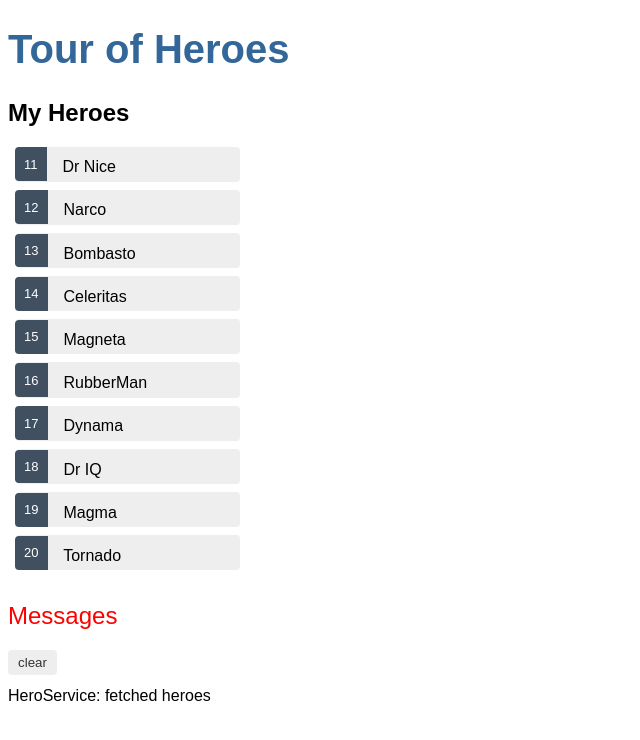
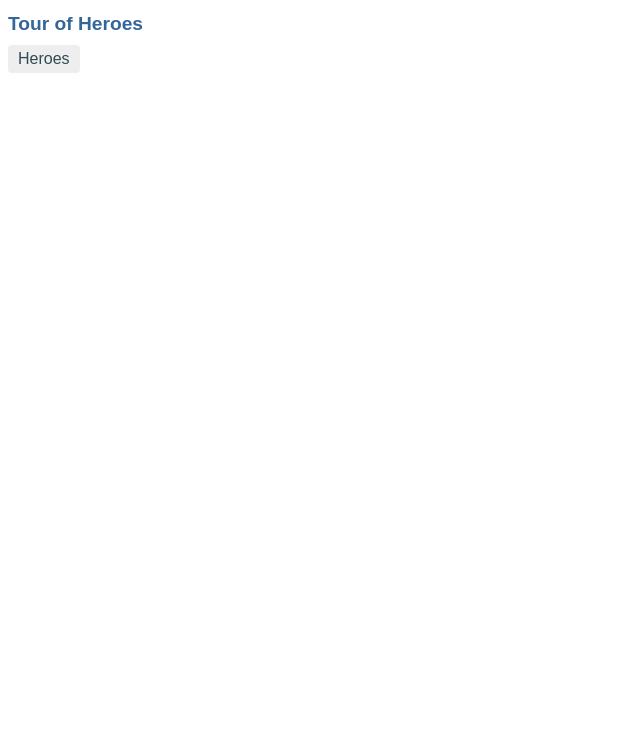
Before and after one commit to ZCplayground/Angular-Sample, an Angular app: page / in a window 1280 px wide. Shown: the top 740 px of the page, without its empty margins (0-640 px from the left). Built offline with nearby package versions, Linux system fonts and the light colour scheme.

Commit message:
Add basic route. Before dashboard chapter

```diff
--- a/src/app/app.component.css
+++ b/src/app/app.component.css
@@ -20,3 +20,31 @@
   * {
     font-family: Arial, Helvetica, sans-serif;
   }
+  /* AppComponent's private CSS styles */
+h1 {
+  font-size: 1.2em;
+  margin-bottom: 0;
+}
+h2 {
+  font-size: 2em;
+  margin-top: 0;
+  padding-top: 0;
+}
+nav a {
+  padding: 5px 10px;
+  text-decoration: none;
+  margin-top: 10px;
+  display: inline-block;
+  background-color: #eee;
+  border-radius: 4px;
+}
+nav a:visited, a:link {
+  color: #334953;
+}
+nav a:hover {
+  color: #039be5;
+  background-color: #cfd8dc;
+}
+nav a.active {
+  color: #039be5;
+}
--- a/src/app/app.component.html
+++ b/src/app/app.component.html
@@ -1,3 +1,13 @@
 <h1>{{title}}</h1>
-<app-heroes></app-heroes>
+
+<nav>
+  <a routerLink="/heroes">Heroes</a>
+</nav>
+
+<!--把 <app-heroes> 元素替换为 <router-outlet> 元素。
+    之所以移除 <app-heroes>，是因为只有当用户导航到这里时，才需要显示 HeroesComponent。
+    一开始 URL 是以 / 结尾的。 而到 HeroesComponent 的路由路径是 /heroes。
+    在地址栏中把 /heroes 追加到 URL 后面，就可以正常显示-->
+
+<router-outlet></router-outlet>
 <app-messages></app-messages>
--- a/src/app/app.module.ts
+++ b/src/app/app.module.ts
@@ -7,6 +7,7 @@
 import { HeroesComponent } from './heroes/heroes.component';
 import { HeroDetailComponent } from './hero-detail/hero-detail.component';
 import { MessagesComponent } from './messages/messages.component';
+import { AppRoutingModule } from './app-routing.module';
 
 @NgModule({
   declarations: [
@@ -17,7 +18,8 @@
   ],
   imports: [
     BrowserModule,
-    FormsModule // NgModel
+    FormsModule,
+    AppRoutingModule // NgModel
   ],
   providers: [],
   bootstrap: [AppComponent]
```
Also changed, not shown: src/app/app-routing.module.ts (added, +38 -0 lines).
